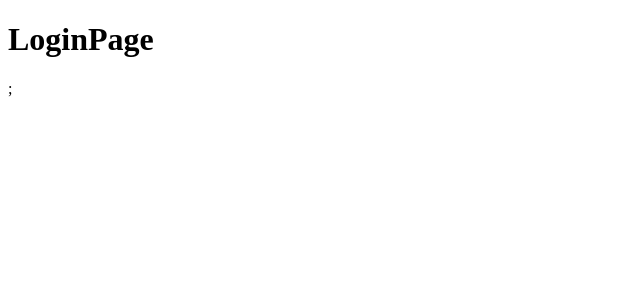
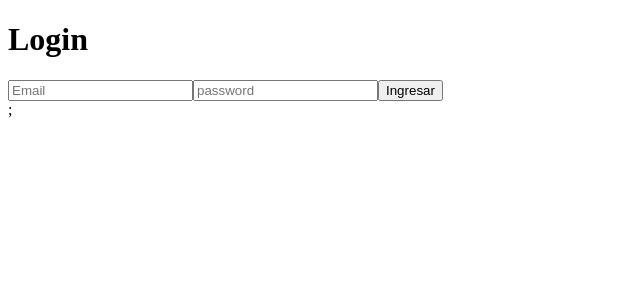
Before and after one commit to tomason182/simple_hostel_v1, a React (Vite) app in the folder app/: page /login in a window 1280 px wide. Shown: the top 300 px of the page, without its empty margins (0-640 px from the left). Built offline with nearby package versions, Linux system fonts and the light colour scheme.

Commit message:
add: se agrego login page basico

```diff
--- a/app/src/pages/login/LoginPage.tsx
+++ b/app/src/pages/login/LoginPage.tsx
@@ -1,6 +1,59 @@
+import { useState } from "react";
+import { useNavigate } from "react-router-dom";
+import authService from "../../services/AuthService";
+import { useAuth } from "../../hooks/useAuth";
+
 function LoginPage() {
+  const navigate = useNavigate();
+
+  const { login } = useAuth();
+
+  const [email, setEmail] = useState("");
+
+  const [password, setPassword] = useState("");
+
+  const [error, setError] = useState<string | null>(null);
+
+  async function handleSubmit(event: React.FormEvent<HTMLFormElement>) {
+    event.preventDefault();
+
+    try {
+      setError(null);
+      const response = await authService.login({ email, password });
+
+      login(response.user, response.token);
+
+      navigate("/");
+    } catch (err) {
+      setError("Email o contraseña incorrectos");
+    }
+  }
+
   return (
-    <h1>LoginPage</h1>
+    <main>
+      <h1>Login</h1>
+      <form onSubmit={handleSubmit}>
+
+        <input
+          type="email"
+          placeholder="Email"
+          value={email}
+          onChange={e => setEmail(e.target.value)}
+        />
+        <input
+          type="password"
+          placeholder="password"
+          value={password}
+          onChange={e => setPassword(e.target.value)}
+        />
+        {
+          error &&
+          <p>{error}</p>
+        }
+        <button>Ingresar</button>
+
+      </form>
+    </main>
   );
 }
 
```
Also changed, not shown: app/src/pages/login/LoginPage.module.css (added).
